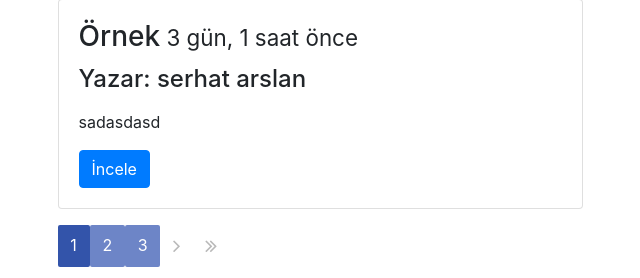
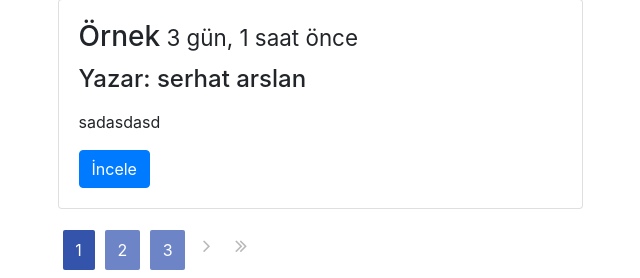
Before and after one commit to arslanserhat/first-django-app, a Django app: page /post/index/ in a window 1280 px wide. Shown: the part 522-800 px from the top of the page, without its empty margins (320-960 px from the left). Run offline with Django 3.2, Linux system fonts and the light colour scheme; data comes from the database, SQL or seed files in the repository; some libraries are stand-ins or nearby versions.

Commit message:
some fixes

```diff
--- a/static/css/style.css
+++ b/static/css/style.css
@@ -13,6 +13,7 @@ body {
 
 .pagination-number {
     padding: 0.5em 0.8em;
+    margin: 5px;
     border-radius: 2px;
     color: #fff;
     background-color: #6D85C7;
```
